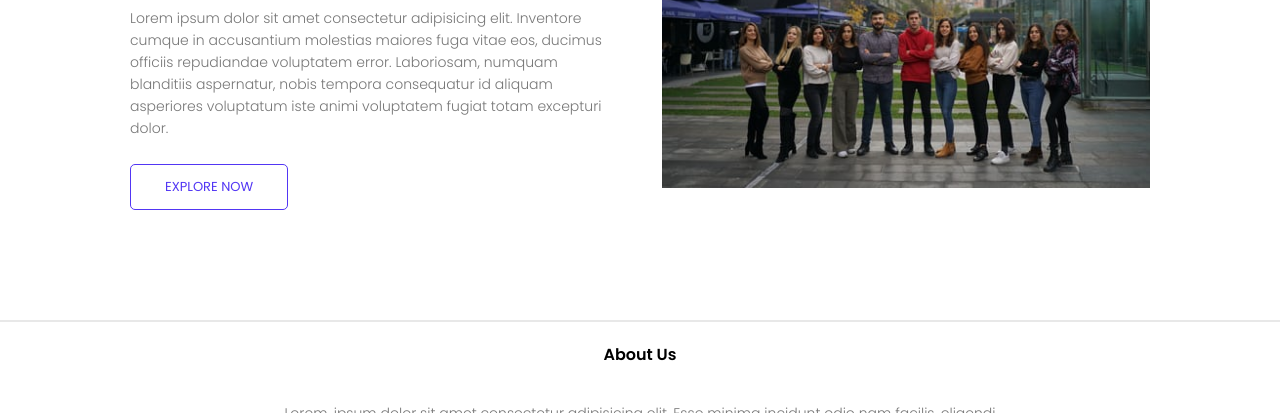
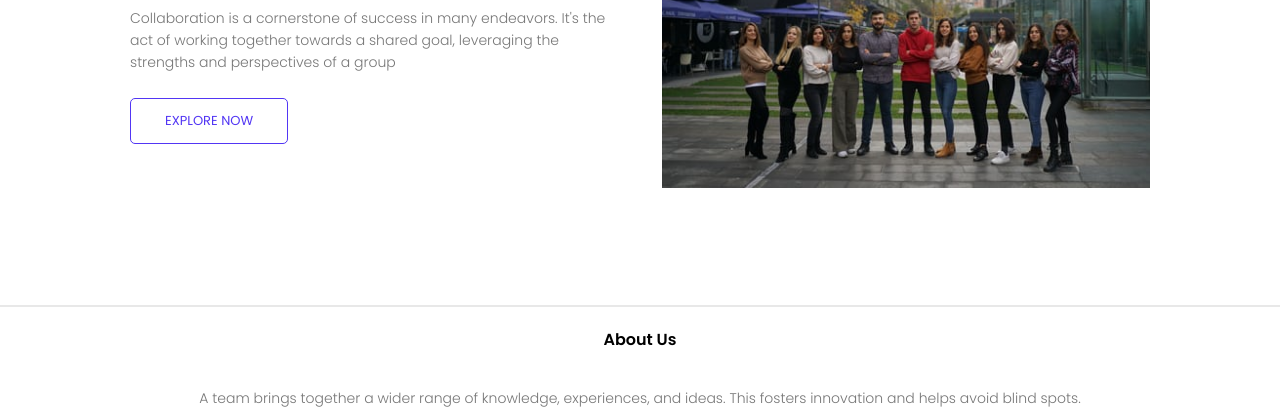
Before and after one commit to Mesfine2116/walelignandargie8, a plain HTML site: page about.html in a window 1280 px wide. Shown: the part 699-1112 px from the top of the page. Drawn offline with Linux system fonts and the light colour scheme.

Commit message:
some description of index content is changed

```diff
--- a/about.html
+++ b/about.html
@@ -46,12 +46,9 @@
         <div class="about-col">
           <h1>We are the world's largest University</h1>
           <p>
-            Lorem ipsum dolor sit amet consectetur adipisicing elit. Inventore
-            cumque in accusantium molestias maiores fuga vitae eos, ducimus
-            officiis repudiandae voluptatem error. Laboriosam, numquam
-            blanditiis aspernatur, nobis tempora consequatur id aliquam
-            asperiores voluptatum iste animi voluptatem fugiat totam excepturi
-            dolor.
+            Collaboration is a cornerstone of success in many endeavors. It's
+            the act of working together towards a shared goal, leveraging the
+            strengths and perspectives of a group
           </p>
           <a href="#" class="hero_btn btn">EXPLORE NOW</a>
         </div>
@@ -68,10 +65,8 @@
       <hr />
       <h4>About Us</h4>
       <p>
-        Lorem, ipsum dolor sit amet consectetur adipisicing elit. Esse minima
-        incidunt odio nam facilis, eligendi <br />
-        Itaque fugiat cupiditate consectetur. Aliquid ab deserunt
-        exercitationem, illum molestiae dolorem.
+        A team brings together a wider range of knowledge, experiences, and
+        ideas. This fosters innovation and helps avoid blind spots.
       </p>
 
       <div class="icons">
```
Also changed, not shown: index.html (+3 -4 lines).
